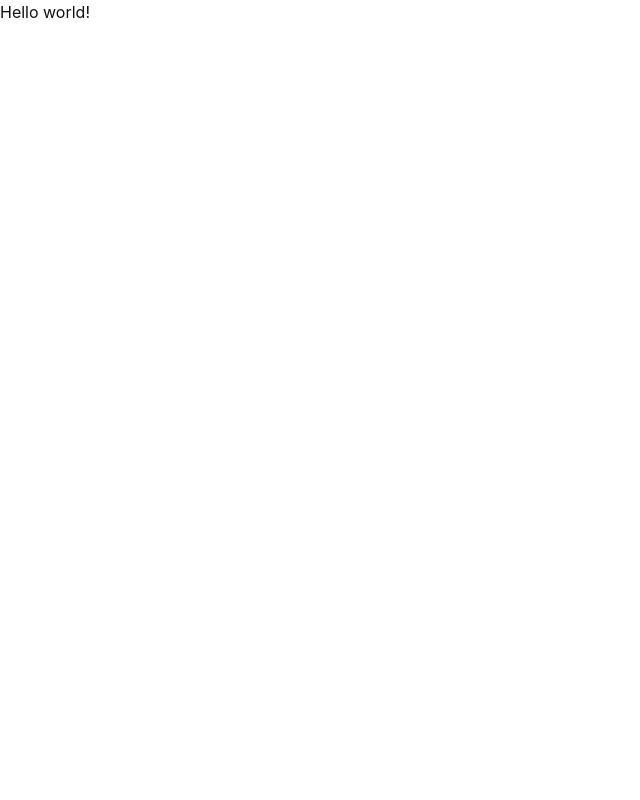
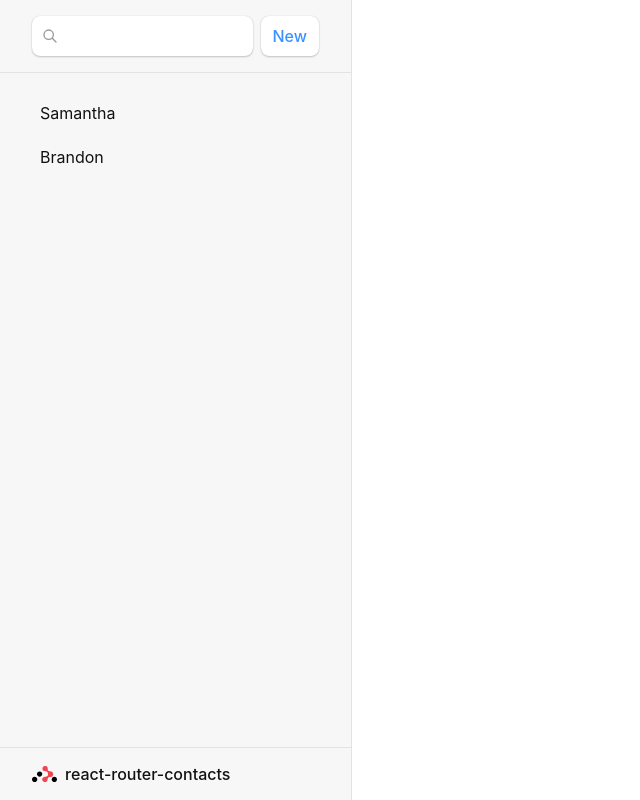
Before and after one commit to samanthaefran/address-book, a React (Vite) app: page / in a window 1280 px wide. Shown: the whole page, without its empty margins (0-640 px from the left). Built offline with nearby package versions, Linux system fonts and the light colour scheme.

Commit message:
import css and first contact names

```diff
--- a/src/main.jsx
+++ b/src/main.jsx
@@ -5,11 +5,12 @@ import {
   RouterProvider,
 } from 'react-router-dom'
 import './index.css'
+import Root from './routes/root'
 
 const router = createBrowserRouter([
   {
     path: "/",
-    element: <div>Hello world!</div>
+    element: <Root />
   }
 ])
 
--- a/src/routes/root.jsx
+++ b/src/routes/root.jsx
@@ -0,0 +1,43 @@
+export default function Root() {
+  return (
+    <>
+      <div id="sidebar"> {/* css was not loading properly at first, it was because my id name here was written differently than in the css file */}
+        <h1>react-router-contacts</h1>
+        <div>
+          <form id="search-form" role="search">  {/* role is used for accessibility for users, screen readers will tell the user what this form does */}
+            <input
+              id="q"
+              aria-label="search contacts"
+              place-holder="search"
+              type="search"
+              name="q"
+            />
+            <div
+              className="search-spinner"
+              aria-hidden
+              hidden={true}
+            />
+            <div
+              className="sr-only"
+              aria-live="polite"
+            ></div>
+          </form>
+          <form method="post">
+            <button type="submit">New</button>
+          </form>
+        </div>
+        <nav>
+          <ul>
+            <li>
+              <a href="{`contacts/1`}">Samantha</a>
+            </li>
+            <li>
+              <a href="{`contacts/2`}">Brandon</a>
+            </li>
+          </ul>
+        </nav>
+      </div>
+      <div id="detail"></div>
+    </>
+  )
+}
```
